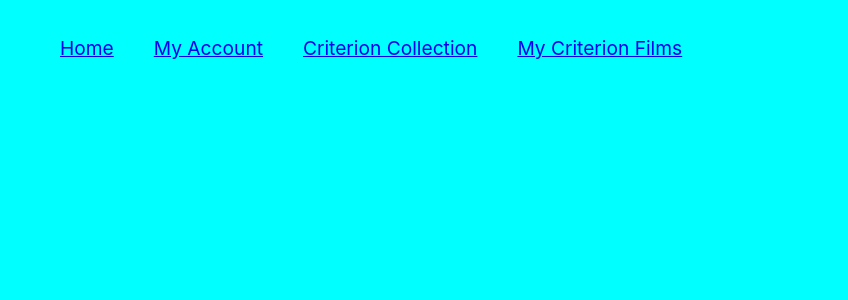
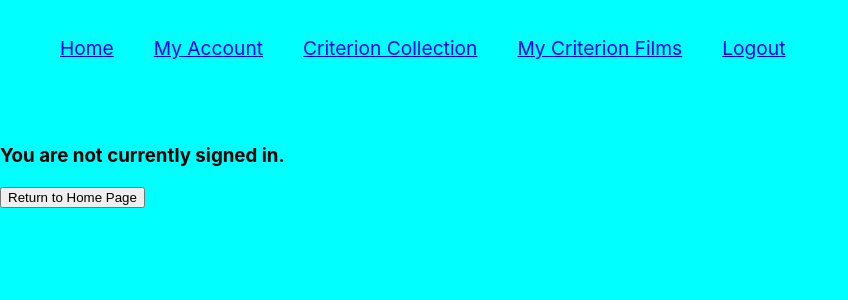
Before and after one commit to jmayheww/thefilmfix-app, a React (Create React App) app: page /logout in a window 1280 px wide. Shown: the top 300 px of the page, without its empty margins (0-848 px from the left). Built offline with nearby package versions, Linux system fonts and the light colour scheme; data requests are answered from the project's data file.

Commit message:
attempt to delete data and persist changes, refactor all login components to persist posted data, still does not handle delete

```diff
--- a/src/Components/App.js
+++ b/src/Components/App.js
@@ -8,12 +8,15 @@
 import Logout from "./Logout";
 
 function App() {
+  const userData = "http://localhost:3000/user-login";
+  const criterionFilmData = "http://localhost:3000/criterion-database";
+
   const [films, setFilms] = useState([]);
   const [isLoggedIn, setIsLoggedIn] = useState(false);
-  const [loggedUser, setLoggedUser] = useState("");
+  const [loggedUser, setLoggedUser] = useState([]);
 
   useEffect(() => {
-    fetch("http://localhost:3000/criterion-database")
+    fetch(criterionFilmData)
       .then((resp) => resp.json())
       .then((data) => setFilms(data));
   }, []);
@@ -28,12 +31,22 @@
         <Route path="/myaccount">
           <MyAccount
             isLoggedIn={isLoggedIn}
+            loggedUser={loggedUser}
             setIsLoggedIn={setIsLoggedIn}
             setLoggedUser={setLoggedUser}
+            userData={userData}
           />
         </Route>
         <Route path="/myfilmslist">
           <MyFilmsList />
+        </Route>
+        <Route path="/logout">
+          <Logout
+            isLoggedIn={isLoggedIn}
+            setIsLoggedIn={setIsLoggedIn}
+            loggedUser={loggedUser}
+            userData={userData}
+          />
         </Route>
         <Route exact path="/home">
           <Home
--- a/src/Components/Home.js
+++ b/src/Components/Home.js
@@ -1,22 +1,13 @@
 import React from "react";
 import { Redirect } from "react-router-dom";
-import Logout from "./Logout";
 
-function Home({ isLoggedIn, setIsLoggedIn, loggedUser }) {
-  console.log(loggedUser);
-  const [username] = loggedUser;
+function Home({ isLoggedIn, loggedUser }) {
+  if (!isLoggedIn) return <Redirect to="/myaccount" />;
+
+  const loggedUserName = loggedUser.map((user) => user.username);
   return (
     <div className="home">
-      {!isLoggedIn ? (
-        <div>
-          <Redirect to="/myaccount" />
-        </div>
-      ) : (
-        <div>
-          <h3>{`Welcome back to The Film Fix App, ${username}. Browse our collection of Criterion films to find your next film fix!`}</h3>
-          <Logout isLoggedIn={isLoggedIn} setIsLoggedIn={setIsLoggedIn} />
-        </div>
-      )}
+      <h3>{`Welcome back to The Film Fix App, ${loggedUserName}. Browse our collection of Criterion films to find your next film fix!`}</h3>
     </div>
   );
 }
--- a/src/Components/LogIn.js
+++ b/src/Components/LogIn.js
@@ -1,17 +1,14 @@
 import React, { useState } from "react";
-import { Redirect, useHistory } from "react-router-dom";
-
-const userRecords = "http://localhost:3000/user-login";
+import { useHistory } from "react-router-dom";
 
 const initialUser = {
   username: "",
   password: "",
 };
 
-function Login({ setIsLoggedIn, setLoggedUser }) {
+function Login({ setIsLoggedIn, setLoggedUser, userData }) {
   const history = useHistory();
   const [newUser, setNewUser] = useState(initialUser);
-  console.log(newUser);
 
   function handleChange(e) {
     setNewUser({
@@ -23,7 +20,7 @@
   function handleSubmit(e) {
     e.preventDefault();
 
-    fetch(userRecords, {
+    fetch(userData, {
       method: "POST",
       headers: {
         "Content-Type": "application/json",
@@ -32,10 +29,7 @@
     })
       .then((resp) => resp.json())
       .then((data) =>
-        setLoggedUser((currentUserState) => [
-          ...currentUserState,
-          data.username,
-        ])
+        setLoggedUser((currentUserState) => [...currentUserState, data])
       );
 
     setIsLoggedIn(true);
--- a/src/Components/Logout.js
+++ b/src/Components/Logout.js
@@ -1,13 +1,34 @@
 import React from "react";
+import { Link } from "react-router-dom";
 
-function Logout({ setIsLoggedIn }) {
+function Logout({ isLoggedIn, setIsLoggedIn, loggedUser, userData }) {
+  const loggedUserName = loggedUser.map((user) => user.username);
+
   function handleLogout() {
     setIsLoggedIn(false);
+
+    fetch(userData, {
+      method: "DELETE",
+    })
+      .then((resp) => resp.json())
+      .then((data) => console.log(data));
   }
 
   return (
     <div className="logout">
-      <button onClick={handleLogout}>Logout</button>
+      {!isLoggedIn ? (
+        <div>
+          <h3>You are not currently signed in.</h3>
+          <Link to="/home">
+            <button type="button">Return to Home Page</button>
+          </Link>
+        </div>
+      ) : (
+        <div>
+          <h1>{`Thanks ${loggedUserName} for coming to The Film Fix`}</h1>
+          <button onClick={handleLogout}>Logout</button>
+        </div>
+      )}
     </div>
   );
 }
--- a/src/Components/MyAccount.js
+++ b/src/Components/MyAccount.js
@@ -2,13 +2,21 @@
 import { Redirect } from "react-router-dom";
 import Login from "./LogIn";
 
-function MyAccount({ isLoggedIn, setIsLoggedIn, setLoggedUser }) {
-  console.log(isLoggedIn);
-
+function MyAccount({
+  isLoggedIn,
+  setIsLoggedIn,
+  loggedUser,
+  setLoggedUser,
+  userData,
+}) {
   return (
     <div>
       {!isLoggedIn ? (
-        <Login setIsLoggedIn={setIsLoggedIn} setLoggedUser={setLoggedUser} />
+        <Login
+          setIsLoggedIn={setIsLoggedIn}
+          setLoggedUser={setLoggedUser}
+          userData={userData}
+        />
       ) : (
         <Redirect to="/home" />
       )}
--- a/src/Components/NavBar.js
+++ b/src/Components/NavBar.js
@@ -7,6 +7,7 @@
     { name: "My Account", url: "/myaccount" },
     { name: "Criterion Collection", url: "/filmpage" },
     { name: "My Criterion Films", url: "/myfilmslist" },
+    { name: "Logout", url: "/logout" },
   ];
 
   const navLinkFactory = () => {
```
Also changed, not shown: db.json.
